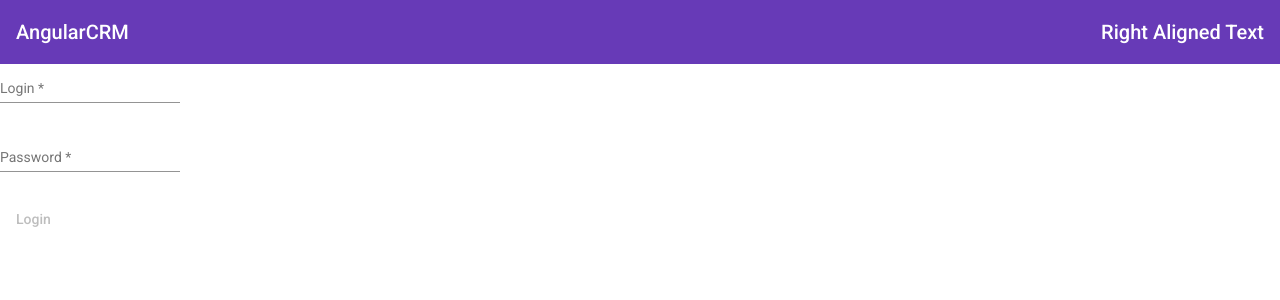
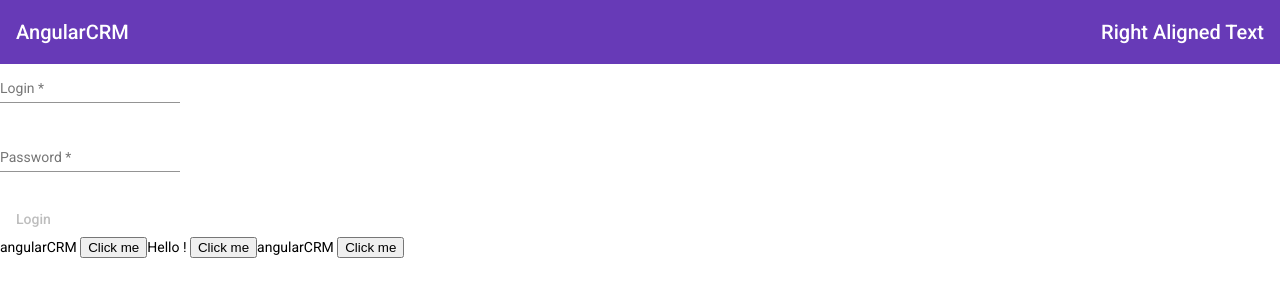
Before and after one commit to jollivetc/angularCRM_May, an Angular app: page / in a window 1280 px wide. Shown: the top 300 px of the page. Built offline with nearby package versions, Linux system fonts and the light colour scheme.

Commit message:
dummy component

```diff
--- a/src/app/app.component.html
+++ b/src/app/app.component.html
@@ -6,3 +6,7 @@
 
 
 <crm-login></crm-login>
+
+<crm-dummy [label]="title" (clicked)="emitted($event)"></crm-dummy>
+<crm-dummy label="Hello !" (clicked)="emitted2($event)"></crm-dummy>
+<crm-dummy [label]="title" (clicked)="emitted($event)"></crm-dummy>
--- a/src/app/app.component.ts
+++ b/src/app/app.component.ts
@@ -9,4 +9,10 @@ import { FormControl, FormGroup, NgForm } from '@angular/forms';
 export class AppComponent {
   title:string = 'angularCRM';
 
+  emitted($event:string){
+    console.log($event)
+  }
+  emitted2($event:string){
+    console.log("emitted 2")
+  }
 }
--- a/src/app/app.module.ts
+++ b/src/app/app.module.ts
@@ -6,11 +6,13 @@ import { AppComponent } from './app.component';
 import { LoginComponent } from './login/login.component';
 import { BrowserAnimationsModule } from '@angular/platform-browser/animations';
 import { AppMaterialModule } from './app-material.module';
+import { DummyComponent } from './component/dummy/dummy.component';
 
 @NgModule({
   declarations: [
     AppComponent,
-    LoginComponent
+    LoginComponent,
+    DummyComponent
   ],
   imports: [
     BrowserModule,
--- /dev/null
+++ b/src/app/component/dummy/dummy.component.html
@@ -0,0 +1,2 @@
+{{label}}
+<button (click)="onClicked()">Click me</button>
--- /dev/null
+++ b/src/app/component/dummy/dummy.component.ts
@@ -0,0 +1,25 @@
+import { Component, EventEmitter, Input, OnInit, Output } from '@angular/core';
+
+
+@Component({
+  selector: 'crm-dummy',
+  templateUrl: './dummy.component.html',
+  styleUrls: ['./dummy.component.scss']
+})
+export class DummyComponent implements OnInit {
+
+  @Input()
+  label = '';
+  @Output()
+  clicked = new EventEmitter<string>()
+
+  constructor() { }
+
+  ngOnInit(): void {
+  }
+
+  onClicked(){
+    this.clicked.emit(`you send ${this.label} to me`)
+  }
+
+}
```
Also changed, not shown: src/app/component/dummy/dummy.component.scss (added), 1 other file (tests, documents, lock files or other folders).
